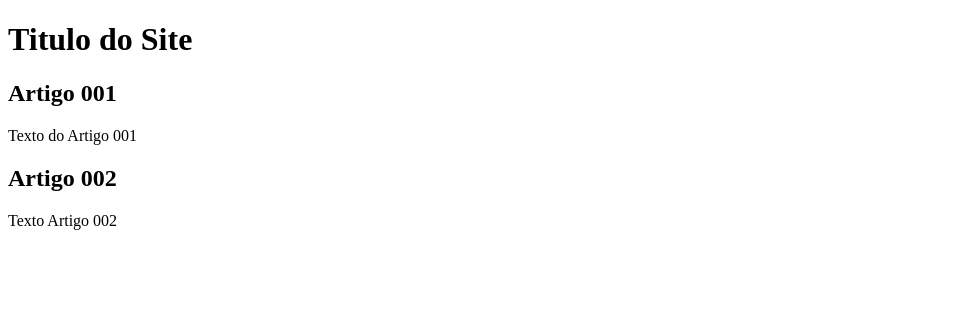
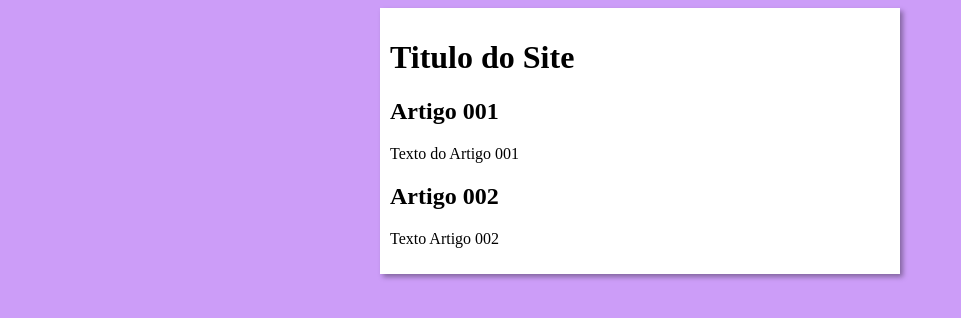
Before and after one commit to vemprotop/projeto-site, a plain HTML site: page index.html in a window 1280 px wide. Shown: the whole page, without its empty margins (0-961 px from the left). Drawn offline with Linux system fonts and the light colour scheme.

Commit message:
iniciei o desing

```diff
--- /dev/null
+++ b/estilos/style.css
@@ -0,0 +1,18 @@
+*{
+    font-family: Arial, Helvetica, sans-serif
+    font-size: 16px;
+
+}
+
+body {
+    background-color: rgb(204, 157, 248)
+
+}
+
+main{
+    background-color: white;
+    width: 500px;
+    margin: auto;
+    padding: 10px;
+    box-shadow: 3px 3px 5px rgba(0, 0, 0, 0.356);
+}
--- a/index.html
+++ b/index.html
@@ -4,6 +4,7 @@
     <meta charset="UTF-8">
     <meta name="viewport" content="width=device-width, initial-scale=1.0">
     <title>Titulo do Site</title>
+    <link rel="stylesheet" href="estilos/style.css">
 </head>
 <body>
     <main>
@@ -17,7 +18,7 @@
         <article>
             <h2>Artigo 002</h2>
             <p>Texto Artigo 002</p>
-        </article>
+            </article>
     </main>
 </body>
 </html>
```
